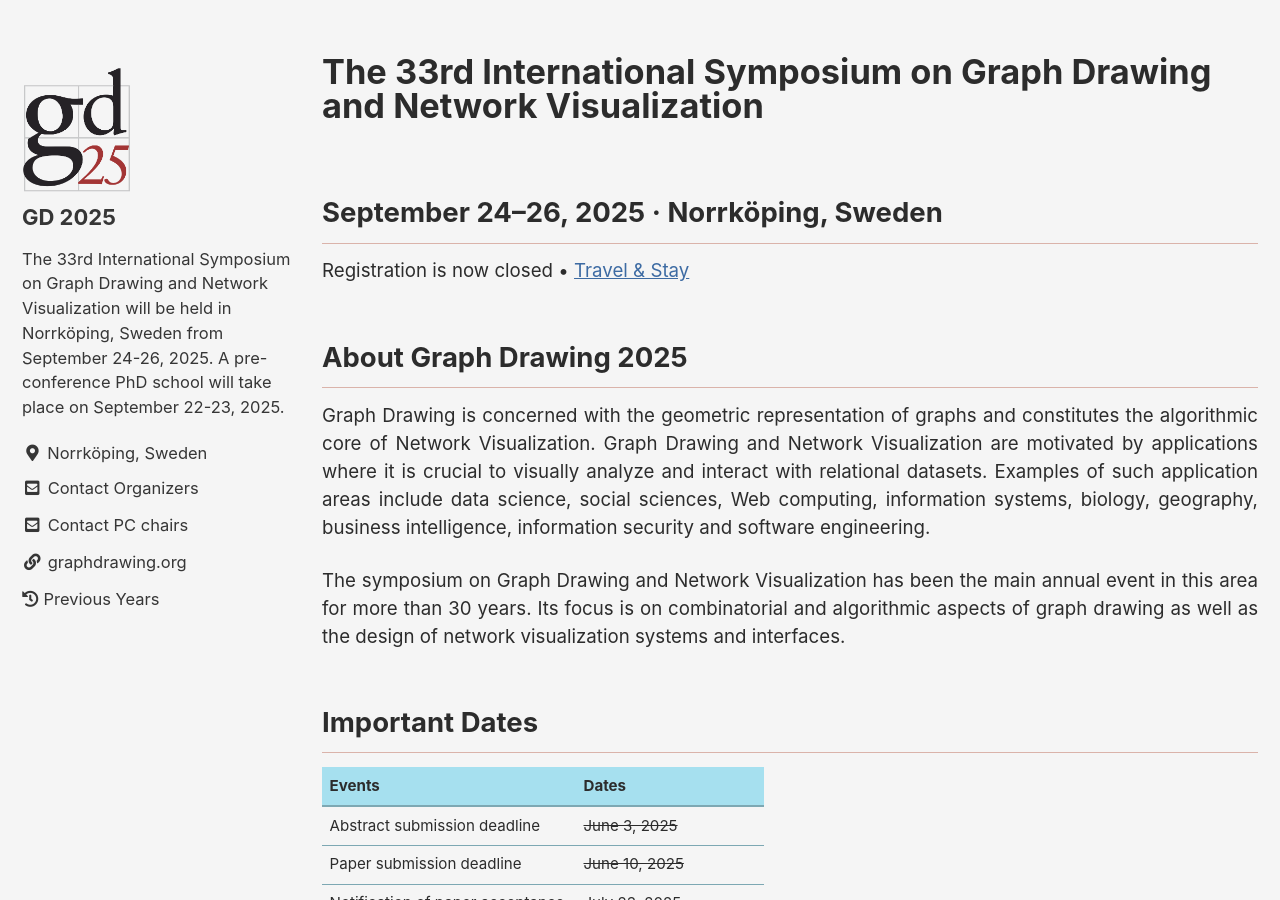
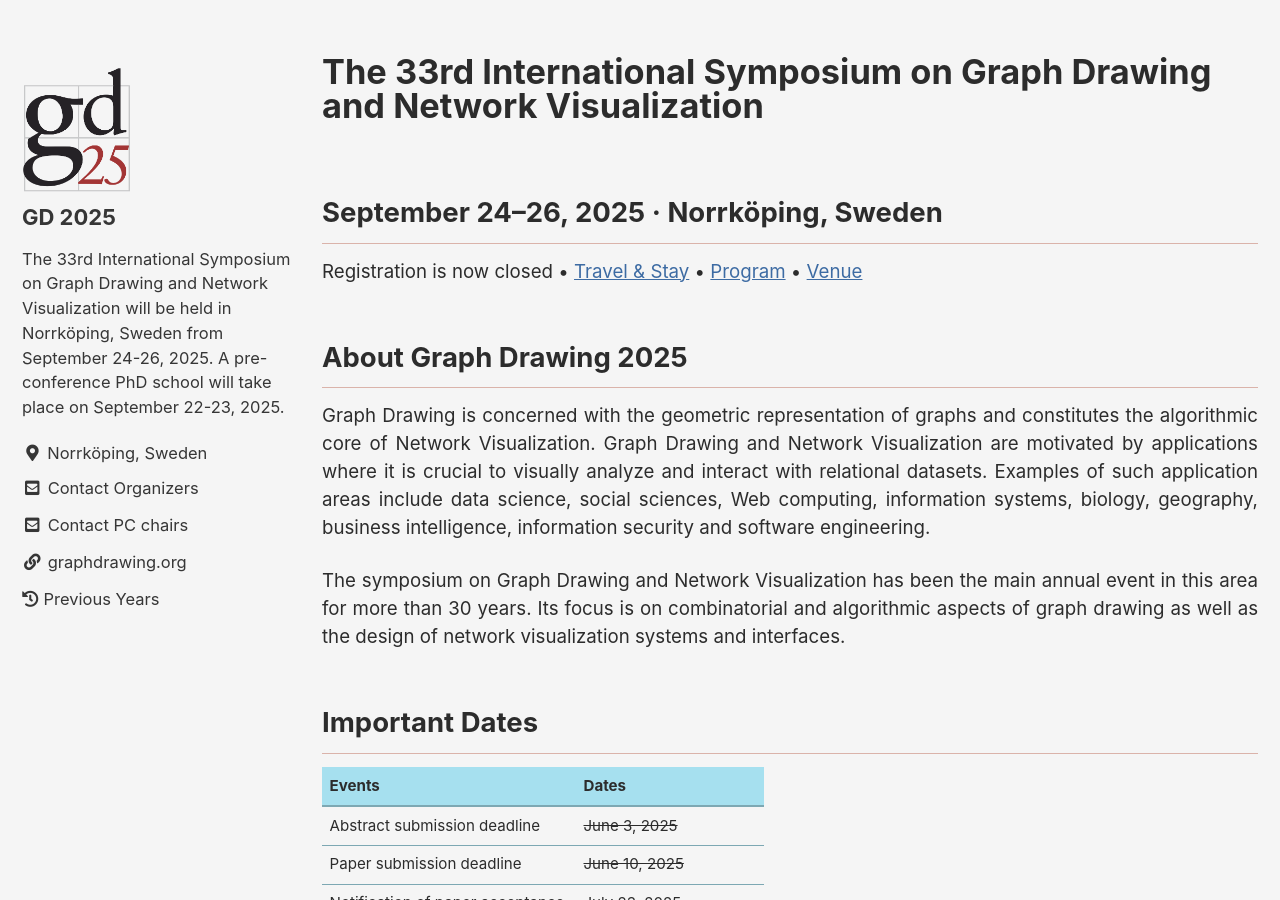
Before and after one commit to graphdrawing/gd2025, a Jekyll site: the page built from index.md, in a window 1280 px wide and 900 px high, scrolled down 370 px. Built offline with Jekyll 4.4.1, drawn with Linux system fonts in a browser that asks for light colours; cached includes are drawn as plain includes.

Commit message:
add info in index

```diff
--- a/index.md
+++ b/index.md
@@ -13,7 +13,7 @@ header:
 ## September 24–26, 2025 · Norrköping, Sweden
 
 
-Registration is now closed • [Travel & Stay](/gd2025/pages/travel_accommodation/)
+Registration is now closed • [Travel & Stay](/gd2025/pages/travel_accommodation/) • [Program](/gd2025/pages/program/) • [Venue](/gd2025/pages/venue/)
 
 ## About Graph Drawing 2025
 
```
